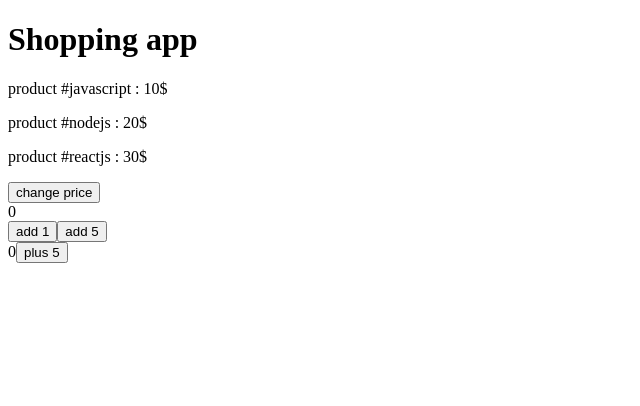
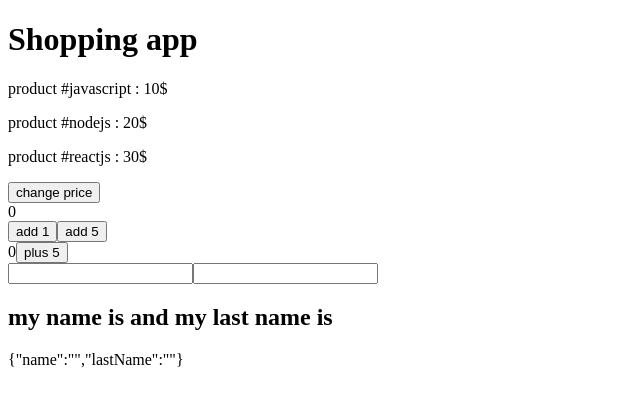
Before and after one commit to ghiathinejad/react-courses, a React (Create React App) app: page / in a window 1280 px wide. Shown: the top 406 px of the page, without its empty margins (0-640 px from the left). Built offline with nearby package versions, Linux system fonts and the light colour scheme.

Commit message:
course14

```diff
--- a/src/App.js
+++ b/src/App.js
@@ -4,6 +4,7 @@
 import { useState } from "react";
 import ClassCount from "./components/ClassCount";
 import HookCount from "./components/HookCount";
+import HookObject from "./components/HookObject";
 import Product from "./components/Product/Product";
 const App = () => {
     const [products,setProducts] = useState( [
@@ -31,6 +32,8 @@ const App = () => {
             <button onClick={clickHandler}>change price</button>
             <HookCount />
             <ClassCount/>
+
+            <HookObject/>
         </div>
     );
 }
--- /dev/null
+++ b/src/components/HookObject.js
@@ -0,0 +1,27 @@
+import { useState } from "react";
+const HookObject = () => {
+    const [person,setPerson] = useState(
+        {
+            name:"",
+            lastName:""
+        }
+    );
+
+    const nameHandler = (e) =>{
+        setPerson({...person , name : e.target.value});
+    };
+    const lastNameHandler = (e) =>{
+        setPerson({...person , lastName : e.target.value});
+    };;
+    return (
+        <form>
+            <input type="text" name="name" value={person.name} onChange={nameHandler} />
+            <input type="text" name="lastName" value={person.lastName} onChange={lastNameHandler} />
+            <h2>my name is {person.name} and my last name is {person.lastName}</h2>
+            <div>{JSON.stringify(person)}</div>
+        </form>
+
+     );
+}
+
+export default HookObject;
```
